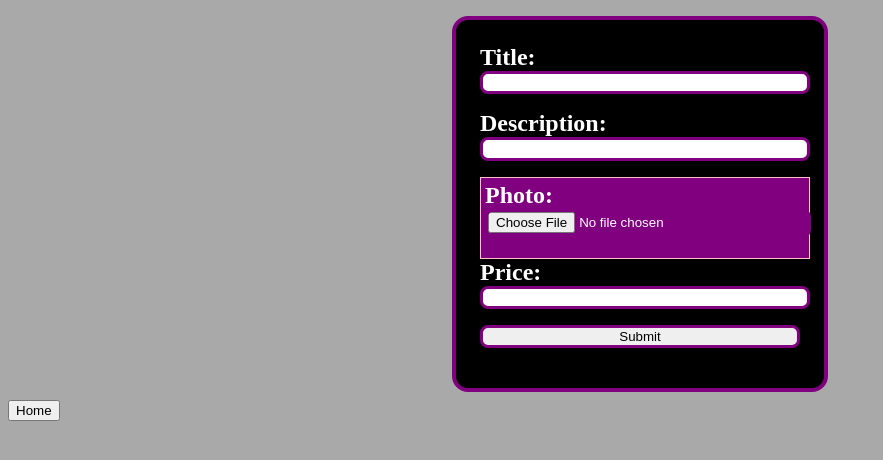
After one commit to amartin3zp/m12-projecte-1, a Flask app: page /products/create in a window 1280 px wide. The commit adds this page. Shown: the top 460 px of the page, without its empty margins (0-883 px from the left). Run offline with Flask 3, Linux system fonts and the light colour scheme.

Commit message:
Empezamos con las querys de la BD

```diff
--- a/app.py
+++ b/app.py
@@ -1,5 +1,6 @@
-from flask import Flask ,render_template ,g ,request
+from flask import Flask ,render_template ,g ,request, redirect, url_for
 import sqlite3
+import datetime
 
 app = Flask(__name__)
 DATABASE = 'database.db'
@@ -21,3 +22,38 @@ def list():
         results = conn.execute("SELECT * FROM products ORDER BY id ASC")
         items = results.fetchall()
     return render_template("products/list.html",items = items)
+
+@app.route("/products/create", methods = ['GET','POST'])
+def create():
+    if request.method == 'POST':
+        datos       = request.form
+        title       = datos.get('title')
+        description = datos.get('description')
+        price       = int(datos.get('price'))
+        foto        = 'hola'
+        created     = datetime.datetime.now()
+        updated     = datetime.datetime.now()
+
+        with get_db() as conn:
+            sql = "INSERT INTO products (title, description, photo, price, created, updated) VALUES (?, ?, ?, ?, ?, ?)"
+            # app.logger.info('SQL: %s', sql)
+            conn.execute(sql, (title, description, foto, price, created, updated))
+        return redirect(url_for('list'))
+    else:
+        return render_template('products/create.html')
+
+@app.route("/products/read/<int:id>")
+def read(id):
+    app.logger.debug("INT" if (type(id) is int) else "OTHER")
+    with get_db() as conn:
+        sql = "SELECT * FROM products WHERE id = " + str(id)
+        resultat = conn.execute(sql)
+        items = resultat.fetchall()
+    return render_template("products/list.html",items = items)
+
+
+# @app.route("/products/update/<int:id>")
+# def read(id):
+#      with get_db() as conn:
+#         sql = "UPDATE * FROM products WHERE id=?"
+#         conn.execute(sql, (id))
--- /dev/null
+++ b/static/css/create.css
@@ -0,0 +1,43 @@
+body {
+    background-color: darkgray;
+}
+.formulario{
+    display: flex;
+    flex-direction: column;
+    justify-content: center;
+    align-items: center;
+}
+
+.cuadrado{
+    display: flex;
+    flex-direction: column;
+    background-color: black;
+    color: white;
+    margin: 1vh;
+    padding: 2vh;
+    border-radius: 2vh;
+    border: 0.5vh solid purple;
+    height: 40vh;
+    width: 40vh;
+    padding: 3vh;
+}
+label{
+    font-size: 3vh;
+    font-weight: bold;
+}
+input{
+    height: 3vh;
+    width: 40vh;
+    margin-bottom: 2vh;
+    border: solid purple;
+    border-radius: 1vh;
+}
+.bordes{
+    display: flex;
+    flex-direction: column;
+    border: 1px solid pink;
+    padding: 0.5vh;
+    background-color: purple;
+    width: 40vh;
+    height: 9vh;
+}
--- a/templates/hello.html
+++ b/templates/hello.html
@@ -9,6 +9,7 @@
 <body>
     <h1>HELLO HTML</h1>
     <img src="{{url_for('static', filename='/img/foto1.jpg')}}">
-    <a href="/list">CLICK</a>
+    <a href="/list">LIST</a>
+    <a href="/products/create">CREATE</a>
 </body>
 </html>
--- /dev/null
+++ b/templates/products/create.html
@@ -0,0 +1,30 @@
+<!DOCTYPE html>
+<html lang="en">
+<head>
+    <meta charset="UTF-8">
+    <meta name="viewport" content="width=device-width, initial-scale=1.0">
+    <link rel="stylesheet" href="../../static/css/create.css">
+    <title>Document</title>
+</head>
+<body>
+    <form action="/products/create" method="post">
+        <div class="formulario">
+            <div class="cuadrado">
+                <label for="title">Title:</label>
+                <input type="text" id="title" name="title" />
+                <label for="description">Description:</label>
+                <input type="msg" id="description" name="description" />
+                <span class="bordes">
+                    <label for="photo">Photo:</label>
+                    <input type="file" id="photo" name="photo"></input>
+                </span>
+                <label for="price">Price:</label>
+                <input type="text" id="price" name="price" />
+
+                <input type="submit"></input>
+            </div>
+        </div>
+      </form>
+      <button href="/">Home</button>
+</body>
+</html>
--- a/templates/products/list.html
+++ b/templates/products/list.html
@@ -18,10 +18,9 @@
 			<th>DESCRIPTION</th>
             <th>PHOTO</th>
 			<th>PRICE</th>
-			<th>CATEGORY_ID</th>
-            <th>SELLER_ID</th>
 			<th>CREATED</th>
 			<th>UPDATES</th>
+			<th>Observar</th>
 		</tr>
 
 		{% for item in items %}
@@ -31,10 +30,9 @@
 				<td>{{ item['description'] }}</a></td>
                 <td>{{ item['photo'] }}</a></td>
 				<td>{{ item['price'] }}</a></td>
-				<td>{{ item['category_id'] }}</a></td>
-                <td>{{ item['seller_id'] }}</a></td>
 				<td>{{ item['created'] }}</a></td>
 				<td>{{ item['updated'] }}</a></td>
+				<td><a href="/products/read/{{ item['id'] }}">🔎</a></td>
 			</tr>
 		{% endfor %}
 	</table>
```
Also changed, not shown: database.db.
